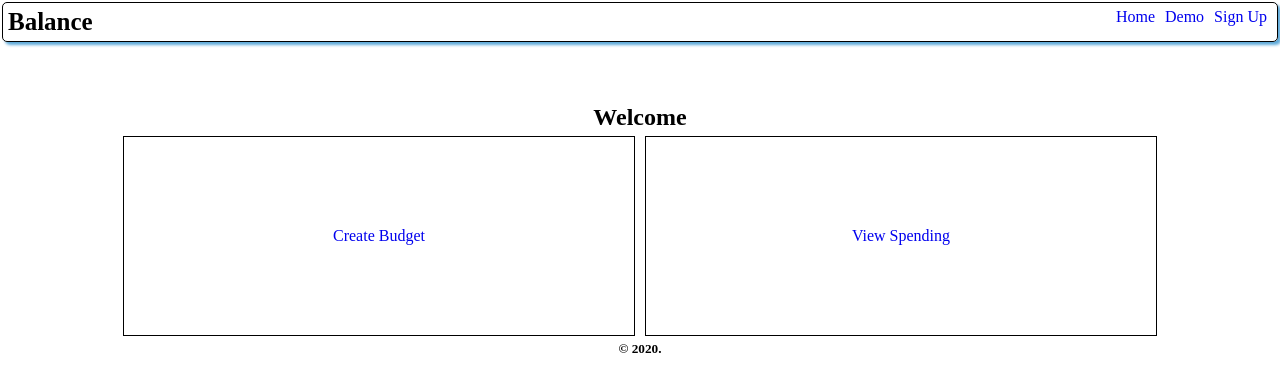
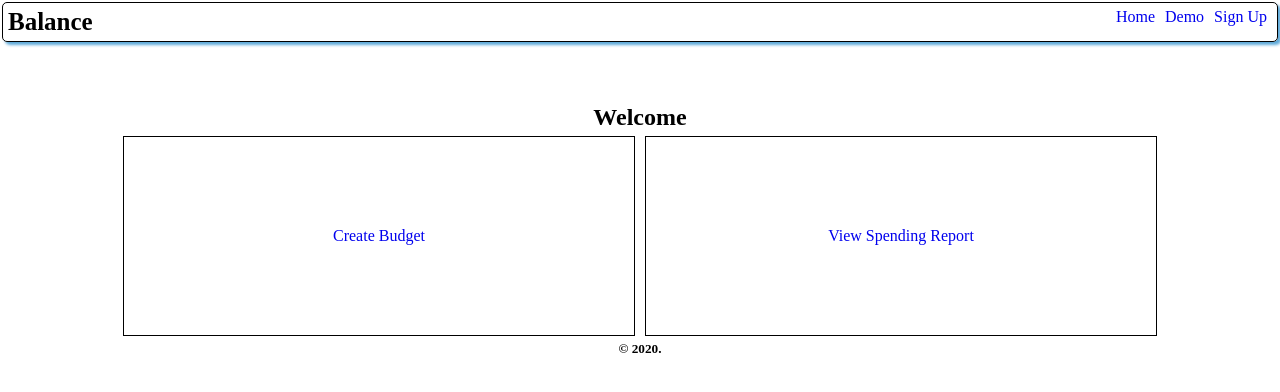
Before and after one commit to Cosmic-Noir/balance-app, a React (Create React App) app: page /dashboard in a window 1280 px wide. Shown: the top 392 px of the page. Built offline with nearby package versions, Linux system fonts and the light colour scheme.

Commit message:
Update Nav bar with all relevant links

```diff
--- a/src/components/dashboard/dashboard.js
+++ b/src/components/dashboard/dashboard.js
@@ -30,7 +30,7 @@ class Dashboard extends Component {
             View Savings
           </Link> */}
           <Link to="viewSpending" className="block">
-            View Spending
+            View Spending Report
           </Link>
         </div>
       </div>
--- a/src/components/nav/nav.js
+++ b/src/components/nav/nav.js
@@ -60,6 +60,28 @@ class Nav extends Component {
                 Demo
               </Link>
             )}
+
+            {this.context.signedIn === true ? (
+              <Link to="createBudget" className="nav">
+                Create New Budget
+              </Link>
+            ) : (
+              ""
+            )}
+            {this.context.signedIn === true ? (
+              <Link to="budgets" className="nav">
+                View Budgets
+              </Link>
+            ) : (
+              ""
+            )}
+            {this.context.signedIn === true ? (
+              <Link to="viewSpending" className="nav">
+                View Spending Report
+              </Link>
+            ) : (
+              ""
+            )}
             {this.context.signedIn === false ? (
               <Link id="signUp" to="/signUp">
                 Sign Up
```
